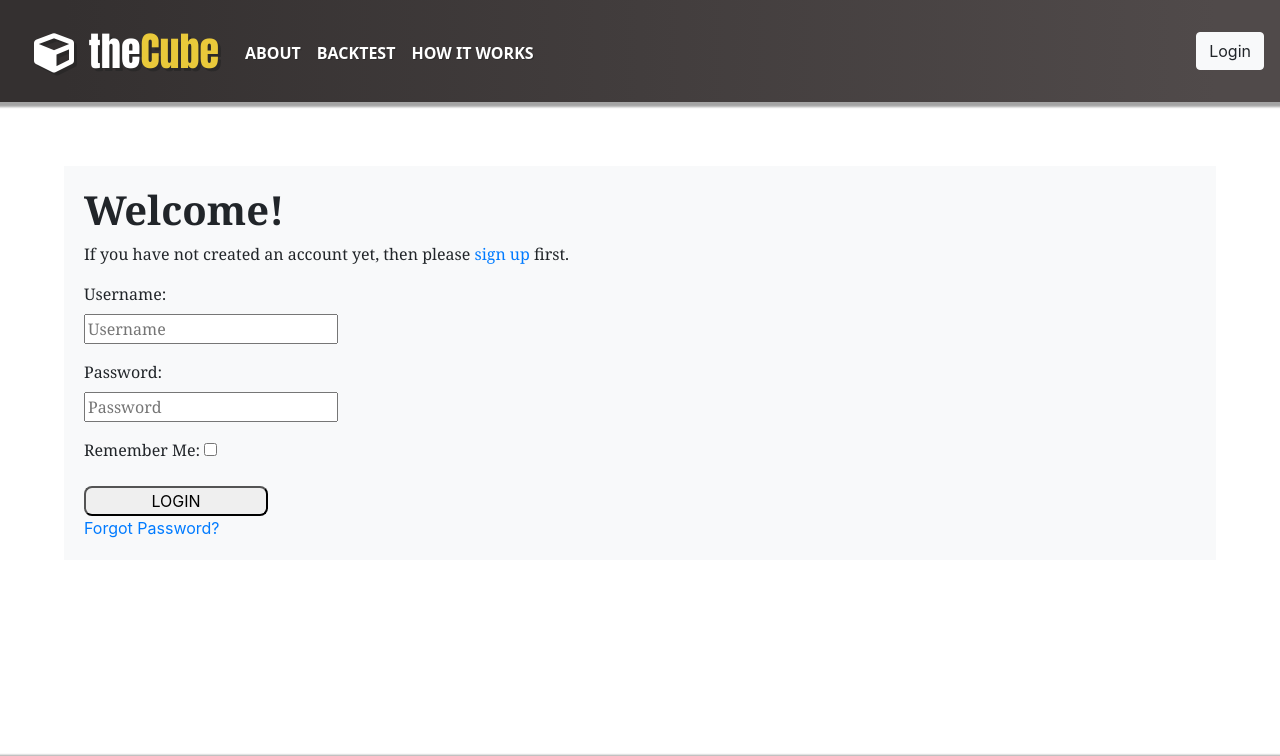
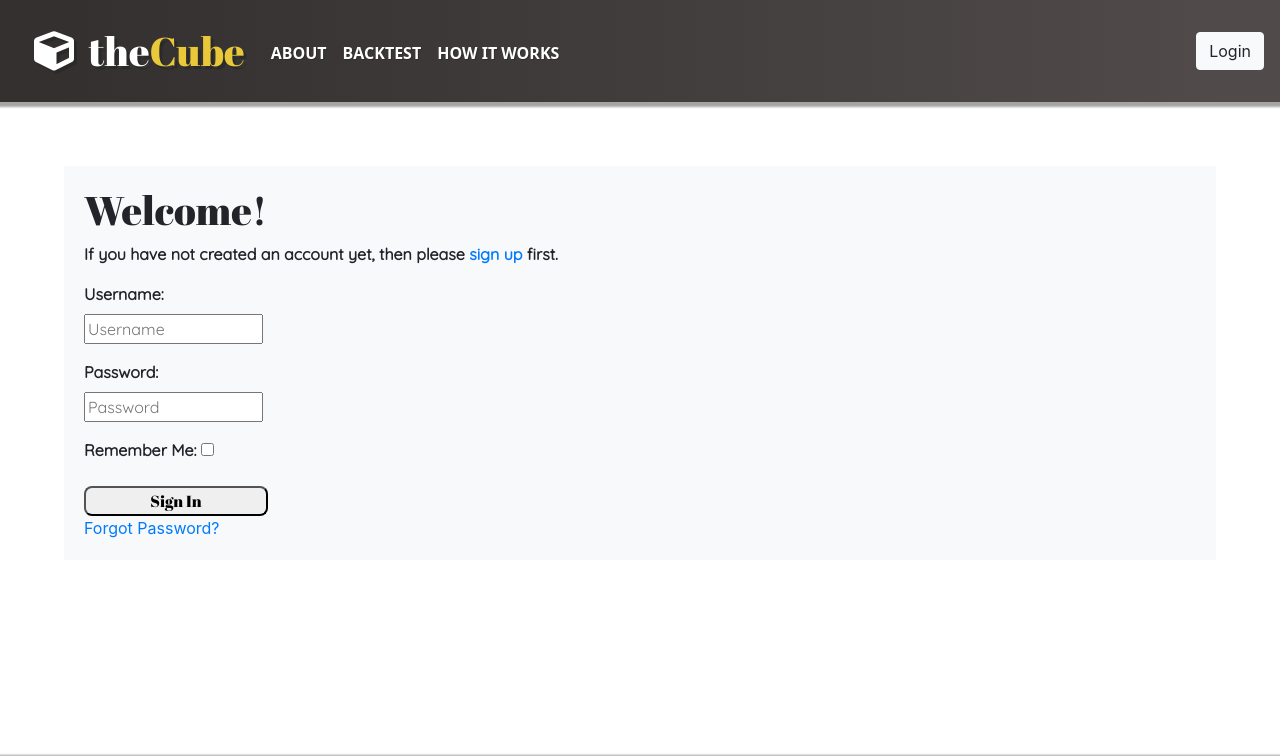
Before and after one commit to nplee01/FSCSW01, a Django app: page /accounts/login/ in a window 1280 px wide. Shown: the top 756 px of the page. Run offline with Django 3.2, Linux system fonts and the light colour scheme; some libraries are stand-ins or nearby versions.

Commit message:
Login style changes

```diff
--- a/static/css/styles.css
+++ b/static/css/styles.css
@@ -14,7 +14,7 @@
 }
 
 #logo-text {
-  font-family: Impact;
+  font-family: 'Abril Fatface', cursive;
   font-size: 40px;
   margin: 0px 10px;
   text-shadow: 3px 3px #252525a6;
@@ -240,12 +240,12 @@
 
 /* Login & Signup */
 .login-style h1{
-  font-family: Georgia;
-  font-weight: 600;
+  font-family: 'Abril Fatface', cursive;
 }
 
 .login-style p{
-  font-family: Georgia;
+  font-family: 'Quicksand';
+  font-weight: 600;
 }
 
 form p input {
@@ -259,11 +259,13 @@
 .primaryAction, #signup_form button, #logout_form {
   width: 11.5rem;
   border-radius: 0.5em;
+  font-family: 'Abril Fatface', cursive;
 }
 
 .primaryAction:hover, #signup_form button:hover, #logout_form:hover {
   background-color: gold;
   transition: 0.3s;
+  font-family: 'Abril Fatface', cursive;
 }
 
 card-body {
--- a/templates/account/login.html
+++ b/templates/account/login.html
@@ -41,7 +41,7 @@
     <input type="hidden" name="{{ redirect_field_name }}" value="{{ redirect_field_value }}" />
     {% endif %}
     <div>
-      <button class="primaryAction" type="submit">{% trans "LOGIN" %}</button>
+      <button class="primaryAction" type="submit">{% trans "Sign In" %}</button>
     </div>
     <a class="button secondaryAction" href="{% url 'account_reset_password' %}">{% trans "Forgot Password?" %}</a>
   </form>
--- a/templates/base/base_site.html
+++ b/templates/base/base_site.html
@@ -11,6 +11,10 @@
     <link rel="stylesheet" href="{% static 'css/styles.css' %}" />
     <!-- font-awesome cdn -->
     <link rel="stylesheet" href="https://cdnjs.cloudflare.com/ajax/libs/font-awesome/5.15.3/css/all.min.css" integrity="sha512-iBBXm8fW90+nuLcSKlbmrPcLa0OT92xO1BIsZ+ywDWZCvqsWgccV3gFoRBv0z+8dLJgyAHIhR35VZc2oM/gI1w==" crossorigin="anonymous" />
+    <!-- Google Font -->
+    <link rel="preconnect" href="https://fonts.gstatic.com">
+    <link href="https://fonts.googleapis.com/css2?family=Abril+Fatface&family=Quicksand&display=swap" rel="stylesheet">
+
 {% endblock %}
 
 {% block basehead %}
```
